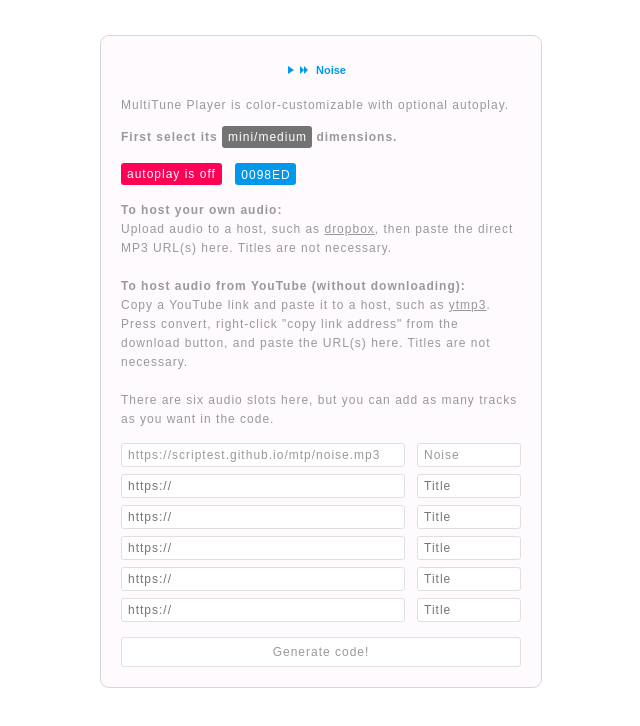
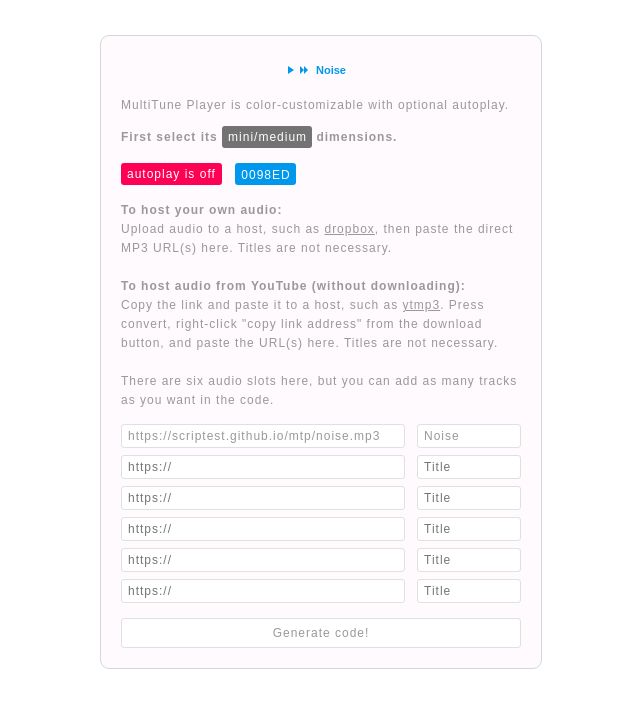
Before and after one commit to scriptest/scriptest.github.io, a plain HTML site: page mtp/mini.html in a window 1280 px wide. Shown: the whole page, without its empty margins (320-960 px from the left). Drawn offline with Linux system fonts and the light colour scheme.

Commit message:
Update mini.html

```diff
--- a/mtp/mini.html
+++ b/mtp/mini.html
@@ -51,7 +51,7 @@ Dependencies:
          <br>
   <b>To host audio from YouTube (without downloading):</b>
           <br>
-         Copy a YouTube link and paste it to a host, such as <a href="https://ytmp3.cc/" target="_blank">ytmp3</a>. Press convert, right-click "copy link address" from the download button, and paste the URL(s) here. Titles are not necessary.
+         Copy the link and paste it to a host, such as <a href="https://ytmp3.cc/" target="_blank">ytmp3</a>. Press convert, right-click "copy link address" from the download button, and paste the URL(s) here. Titles are not necessary.
           <br><br>
          There are six audio slots here, but you can add as many tracks as you want in the code.
   </div>
```
